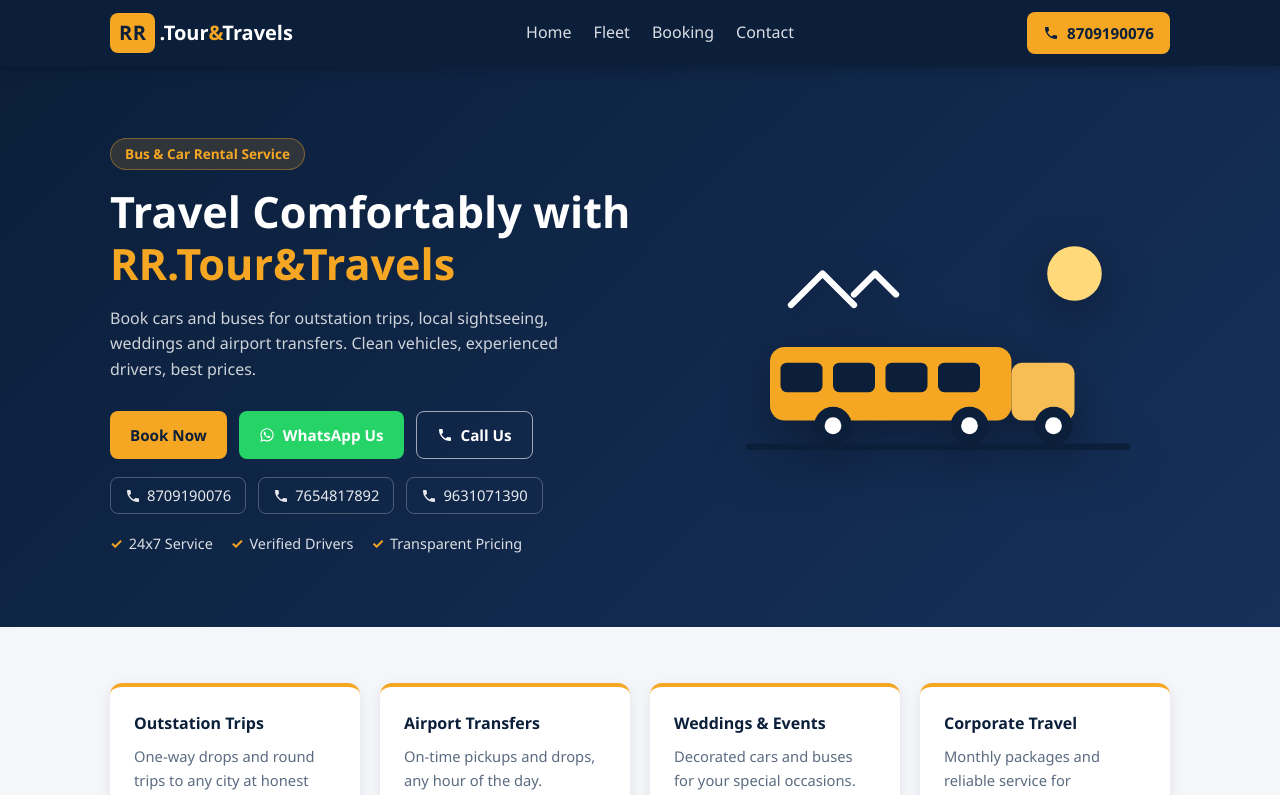
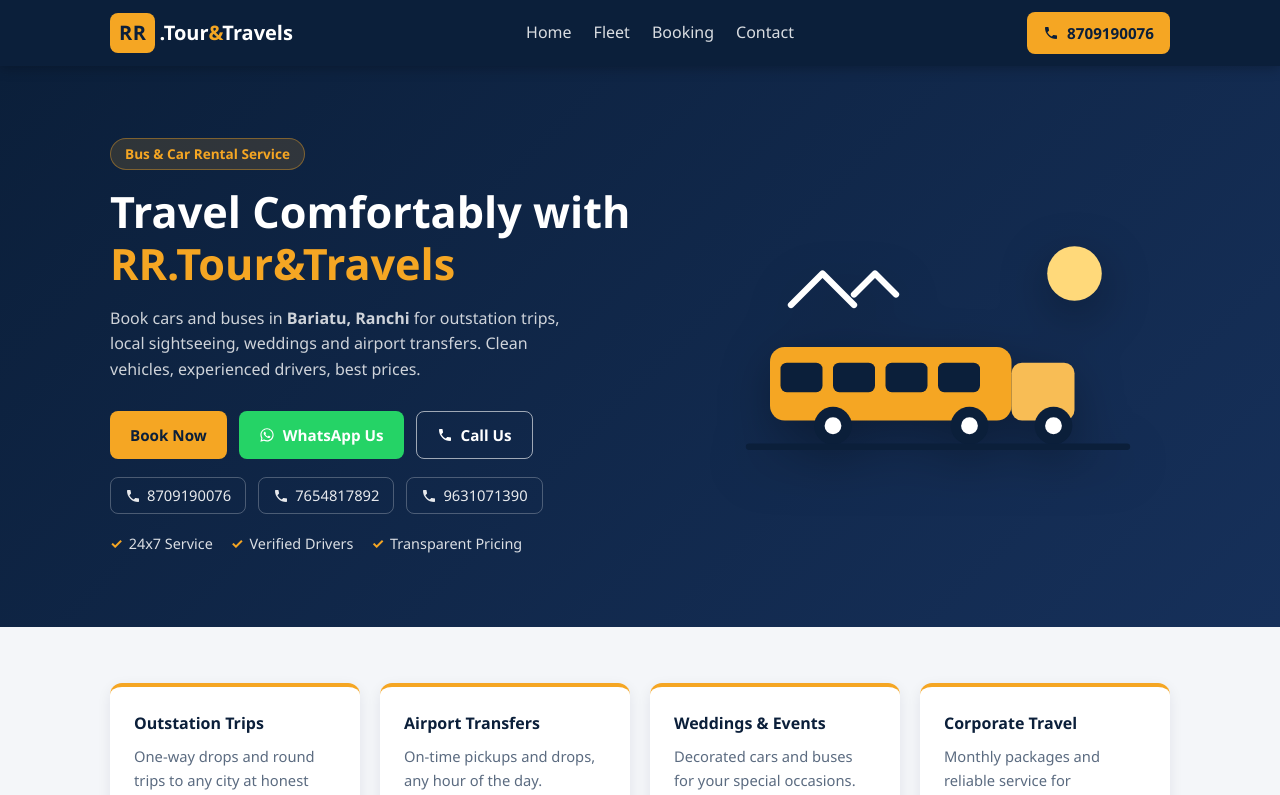
Before and after one commit to hariomk8118-source/RR-Tour-and-Travels, a React (Vite) app: page / in a window 1280 px wide. Shown: the top 795 px of the page. Built offline with nearby package versions, Linux system fonts and the light colour scheme.

Commit message:
Add local SEO for Bariatu Ranchi - structured data, sitemap, meta tags

```diff
--- a/index.html
+++ b/index.html
@@ -9,9 +9,54 @@
     <meta name="apple-mobile-web-app-status-bar-style" content="black-translucent" />
     <link rel="apple-touch-icon" href="/icons/icon-192.svg" />
     <meta name="viewport" content="width=device-width, initial-scale=1.0, maximum-scale=1.0, user-scalable=no" />
-    <meta name="description" content="RR.Tour&Travels — Book cars and buses for outstation, local and airport transfers. Call 8709190076, 7654817892, 9631071390. Visit rrtourandtravels.com" />
+    <meta name="description" content="RR.Tour&Travels Bariatu, Ranchi — Book cars (Crysta, Innova Hycross, Ertiga, Scorpio, Dzire) and buses for outstation, local, wedding & airport transfers in Ranchi. Call 8709190076, 7654817892, 9631071390." />
+    <meta name="keywords" content="tour and travels in Bariatu Ranchi, car rental Ranchi, bus booking Ranchi, cab service Bariatu, outstation taxi Ranchi, Crysta on rent Ranchi, Innova Hycross Ranchi, airport transfer Ranchi, wedding car Ranchi, RR Tour and Travels" />
+    <meta name="geo.region" content="IN-JH" />
+    <meta name="geo.placename" content="Bariatu, Ranchi, Jharkhand" />
+    <meta name="robots" content="index, follow" />
     <link rel="canonical" href="https://rrtourandtravels.com/" />
-    <title>RR.Tour&amp;Travels | Bus &amp; Car Booking</title>
+    <title>RR.Tour&amp;Travels Bariatu Ranchi | Bus &amp; Car Booking | Outstation &amp; Local</title>
+
+    <!-- Open Graph for social sharing -->
+    <meta property="og:title" content="RR.Tour&Travels — Car & Bus Booking in Bariatu, Ranchi" />
+    <meta property="og:description" content="Book Crysta, Innova Hycross, Ertiga, Scorpio, Dzire & buses for outstation, local, wedding & airport transfers in Ranchi." />
+    <meta property="og:url" content="https://rrtourandtravels.com/" />
+    <meta property="og:type" content="website" />
+    <meta property="og:locale" content="en_IN" />
+
+    <!-- Local Business Structured Data for Google -->
+    <script type="application/ld+json">
+    {
+      "@context": "https://schema.org",
+      "@type": "TravelAgency",
+      "name": "RR.Tour&Travels",
+      "url": "https://rrtourandtravels.com",
+      "telephone": ["+918709190076", "+917654817892", "+919631071390"],
+      "address": {
+        "@type": "PostalAddress",
+        "streetAddress": "Bariatu",
+        "addressLocality": "Ranchi",
+        "addressRegion": "Jharkhand",
+        "postalCode": "834009",
+        "addressCountry": "IN"
+      },
+      "geo": {
+        "@type": "GeoCoordinates",
+        "latitude": "23.3784",
+        "longitude": "85.3255"
+      },
+      "areaServed": {
+        "@type": "City",
+        "name": "Ranchi"
+      },
+      "description": "Car and bus rental service in Bariatu, Ranchi. Outstation, local, wedding & airport transfers. Crysta, Innova Hycross, Ertiga, Scorpio, Dzire & buses available.",
+      "priceRange": "$$",
+      "openingHours": "Mo-Su 00:00-23:59",
+      "sameAs": [
+        "https://wa.me/918709190076"
+      ]
+    }
+    </script>
   </head>
   <body>
     <div id="root"></div>
--- a/src/App.css
+++ b/src/App.css
@@ -512,6 +512,12 @@
   max-width: 340px;
 }
 
+.footer-address {
+  color: rgba(255, 255, 255, 0.55);
+  font-size: 0.85rem;
+  margin-top: 8px;
+}
+
 .footer h4 {
   margin-bottom: 12px;
   color: var(--amber);
--- a/src/components/Footer.jsx
+++ b/src/components/Footer.jsx
@@ -13,9 +13,10 @@ export default function Footer() {
             <span className="brand-name">.Tour<span className="brand-amp">&amp;</span>Travels</span>
           </div>
           <p className="footer-text">
-            Your trusted partner for comfortable bus and car journeys — outstation,
-            local, weddings and airport transfers.
+            Your trusted partner for comfortable bus and car journeys in Bariatu, Ranchi —
+            outstation, local, weddings and airport transfers across Jharkhand.
           </p>
+          <p className="footer-address">Bariatu, Ranchi, Jharkhand 834009</p>
         </div>
         <div>
           <h4>Quick Links</h4>
--- a/src/components/Hero.jsx
+++ b/src/components/Hero.jsx
@@ -11,8 +11,8 @@ export default function Hero() {
             Travel Comfortably with <span>RR.Tour&amp;Travels</span>
           </h1>
           <p className="hero-sub">
-            Book cars and buses for outstation trips, local sightseeing, weddings and
-            airport transfers. Clean vehicles, experienced drivers, best prices.
+            Book cars and buses in <strong>Bariatu, Ranchi</strong> for outstation trips, local sightseeing,
+            weddings and airport transfers. Clean vehicles, experienced drivers, best prices.
           </p>
           <div className="hero-cta">
             <a href="#booking" className="btn btn-primary">Book Now</a>
```
Also changed, not shown: public/robots.txt (added), 1 other file (tests, documents, lock files or other folders).
